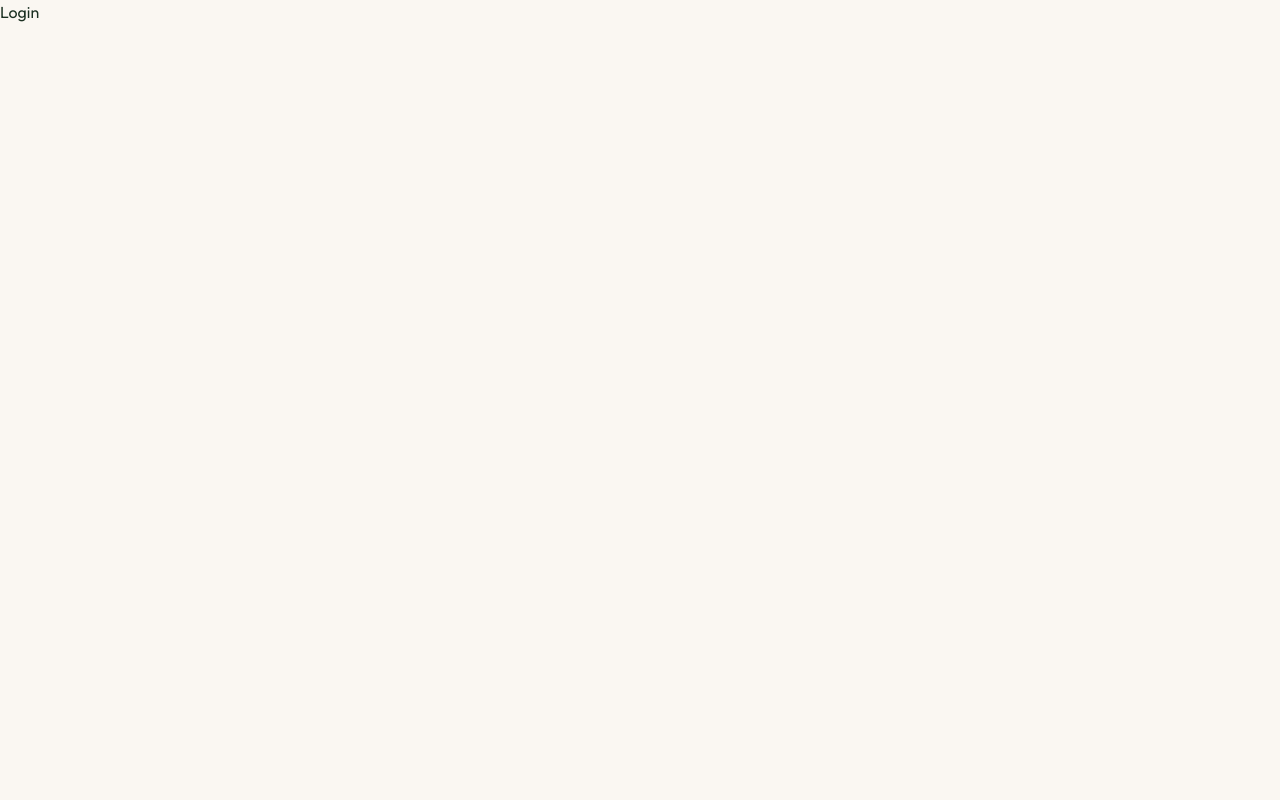
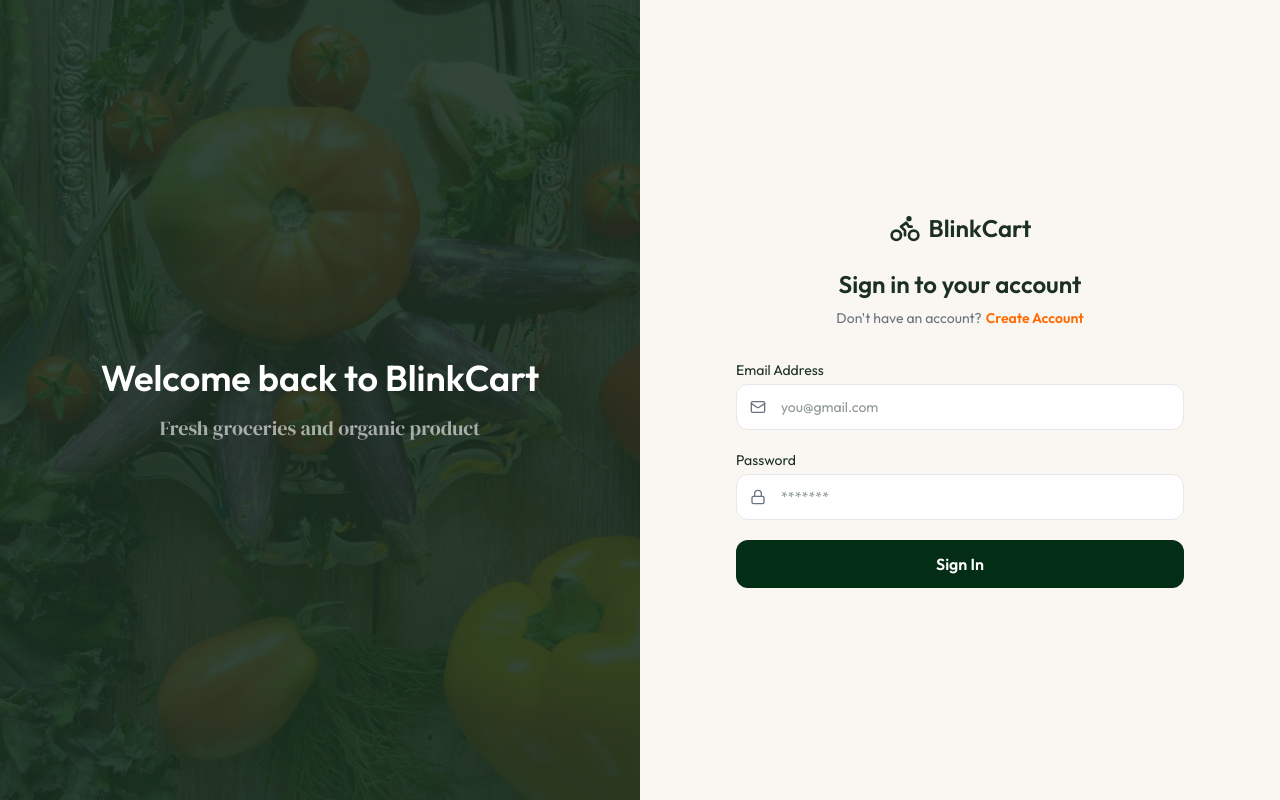
Before and after one commit to omprakash8788/Grocery-application-, a React (Vite) app in the folder client/: page /login in a window 1280 px wide. Built offline with nearby package versions, Linux system fonts and the light colour scheme.

Commit message:
[feat]: User interface is ready for login and register page

```diff
--- a/client/src/pages/Login.tsx
+++ b/client/src/pages/Login.tsx
@@ -1,8 +1,140 @@
+import React, { useState } from "react";
+import { heroSectionData } from "../assets/assets";
+import { Link } from "react-router-dom";
+import {
+  BikeIcon,
+  Loader2Icon,
+  LockIcon,
+  MailIcon,
+  UserIcon,
+} from "lucide-react";
 
 const Login = () => {
+  const [isLogin, setIsLogin] = useState(true);
+  /*
+     so bydefault isLogin true then we will display login form else we will display signup form.
+     */
+  const [name, setName] = useState("");
+  const [email, setEmail] = useState("");
+  const [password, setPassword] = useState("");
+  const [loading, setLoading] = useState(false);
+
+  const handleSubmit = async (e: React.SubmitEvent) => {
+    e.preventDefault();
+    setLoading(true);
+    setTimeout(() => (window.location.href = "/"), 1000); // It will simply redirect user to home page
+  };
+
   return (
-    <div>Login</div>
-  )
-}
+    <div className="min-h-screen flex">
+      {/* Left side */}
+      <div className="hidden lg:flex lg:w-1/2 bg-app-green relative items-center justify-center">
+        <img
+          src={heroSectionData.hero_image}
+          alt="img"
+          className="h-full absolute inset-0 object-cover bg-center opacity-10"
+        />
+        <div className="relative text-center px-12">
+          <h2 className="text-4xl font-semibold text-white mb-4">
+            Welcome back to BlinkCart
+          </h2>
+          <p className="text-white/60 font-serif text-xl max-w-sm mx-auto">
+            Fresh groceries and organic product
+          </p>
+        </div>
+      </div>
 
-export default Login
+      {/* Right side */}
+      <div className="flex-1 flex-center px-4 py-12 bg-app-cream">
+        <div className="w-full max-w-md">
+          {/* form header message */}
+          <div className="text-center mb-8">
+            <Link to="/" className="inline-flex items-center gap-2 mb-6">
+              <BikeIcon className="size-8 text-app-green" />
+              <span className="text-2xl font-semibold text-app-green">
+                BlinkCart
+              </span>
+            </Link>
+            <h1 className="text-2xl font-semibold text-app-green mb-2">
+              {isLogin ? "Sign in to your account" : "Sign up for an account"}
+            </h1>
+            <p className="text-sm text-app-text-light">
+              {isLogin ? "Don't have an account?" : "Already have an account"}
+              <button
+                onClick={() => setIsLogin(!isLogin)}
+                className="text-orange-500 ml-1 font-semibold hover:text-orange-600 transition-colors "
+              >
+                {isLogin ? "Create Account" : "Sign in"}
+              </button>
+            </p>
+          </div>
+
+          {/* Login/register form */}
+          <form onSubmit={handleSubmit} className="space-y-5">
+            {!isLogin && (
+              <label className="text-sm flex flex-col gap-1">
+                Name
+                <div className="relative">
+                  <UserIcon className="absolute left-3.5 top-1/2 -translate-y-1/2 size-4 text-app-text-light" />
+                  <input
+                    type="text"
+                    value={name}
+                    onChange={(e) => setName(e.target.value)}
+                    required
+                    placeholder="Your name"
+                    className="w-full p-11 pr-4 py-3 text-sm bg-white rounded-xl border not-focus:border-app-border transition-all"
+                  />
+                </div>
+              </label>
+            )}
+            <label className="text-sm flex flex-col gap-1">
+              Email Address
+              <div className="relative">
+                <MailIcon className="absolute left-3.5 top-1/2 -translate-y-1/2 size-4 text-app-text-light" />
+                <input
+                  type="email"
+                  value={email}
+                  onChange={(e) => setEmail(e.target.value)}
+                  required
+                  placeholder="you@gmail.com"
+                  className="w-full p-11 pr-4 py-3 text-sm bg-white rounded-xl border not-focus:border-app-border transition-all"
+                />
+              </div>
+            </label>
+
+            <label className="text-sm flex flex-col gap-1">
+              Password
+              <div className="relative">
+                <LockIcon className="absolute left-3.5 top-1/2 -translate-y-1/2 size-4 text-app-text-light" />
+                <input
+                  type="password"
+                  value={password}
+                  onChange={(e) => setPassword(e.target.value)}
+                  required
+                  placeholder="*******"
+                  className="w-full p-11 pr-4 py-3 text-sm bg-white rounded-xl border not-focus:border-app-border transition-all"
+                />
+              </div>
+            </label>
+            {/* Add submit button */}
+            <button
+              type="submit"
+              disabled={loading}
+              className="flex-center w-full py-3 bg-green-950 text-white font-semibold rounded-xl hover:bg-green-900 transition-colors disabled:opacity-50"
+            >
+              {loading ? (
+                <Loader2Icon className="animate-spin" />
+              ) : isLogin ? (
+                "Sign In"
+              ) : (
+                "Sign Up"
+              )}
+            </button>
+          </form>
+        </div>
+      </div>
+    </div>
+  );
+};
+
+export default Login;
```
